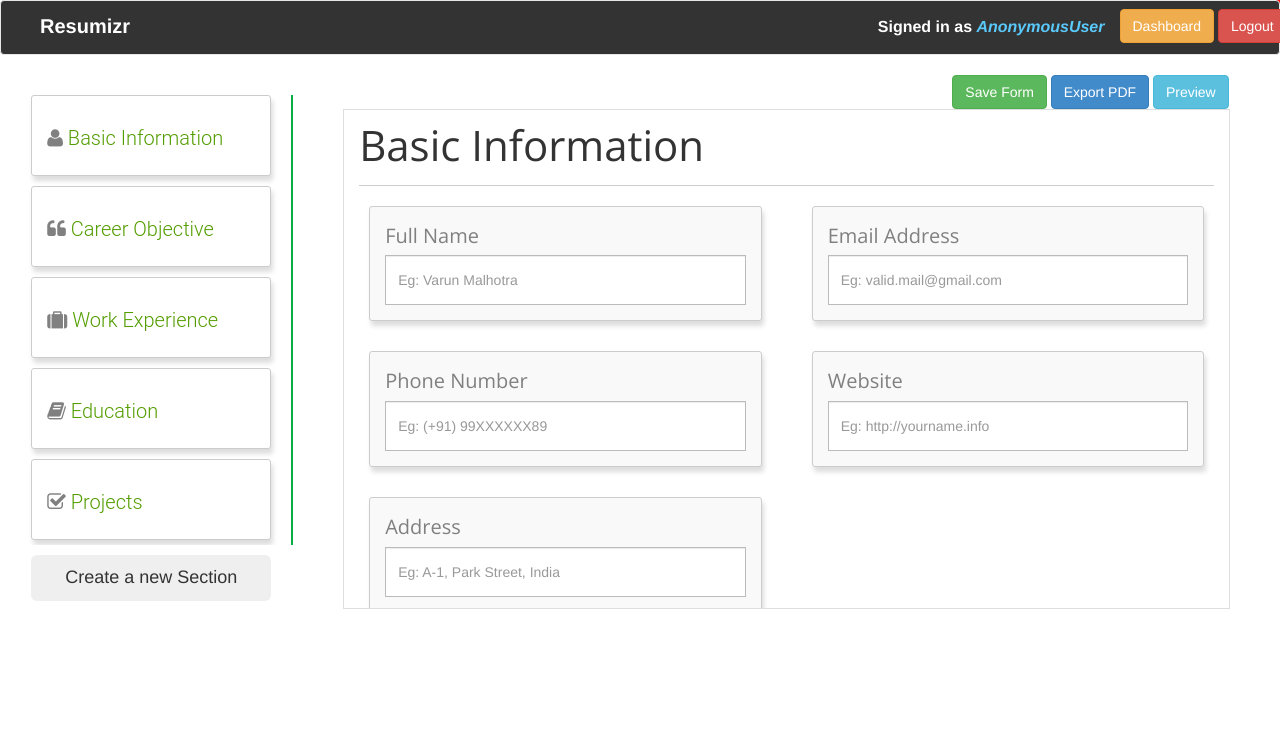
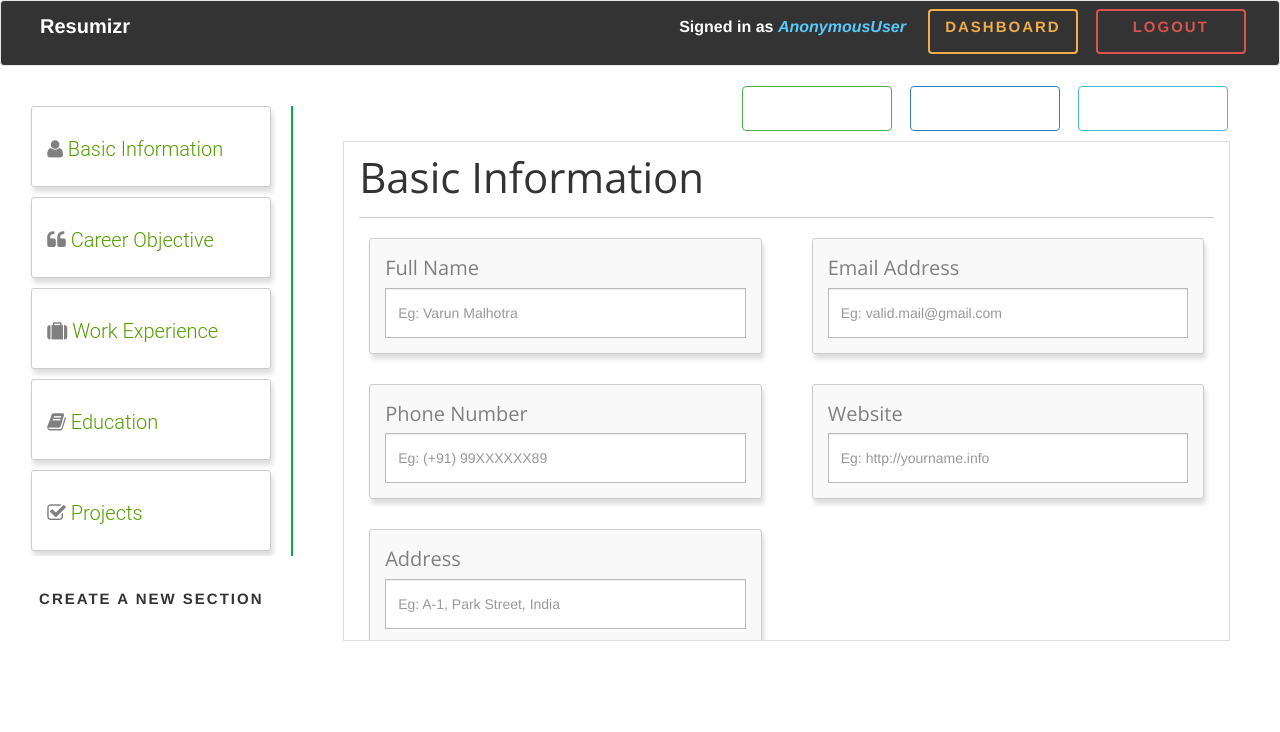
Before and after one commit to softvar/resumizr, a Django app: template templates/cv/generateform.html in a window 1280 px wide. Shown: the top 732 px of the page. Run offline with Django 3.2, Linux system fonts and the light colour scheme; the template is opened without the code that fills it, so the values that code supplies are empty; some libraries are stand-ins or nearby versions.

Commit message:
flat button instead of bootstrap btns

```diff
--- a/static/resumizr/css/resume-form.css
+++ b/static/resumizr/css/resume-form.css
@@ -5,7 +5,88 @@
 }
 
 .belowbar {
-  width: 25.6%;
+  margin-top: -10px;
+  margin-right: 45px;
+}
+
+/* Buttons */
+
+
+.flat-button, .btn {
+  display: inline-block;
+  height: 45px;
+  width: 150px;
+  margin: 10px 7px;
+  padding: 5px 5px;
+  font-weight: 700;
+  font-size: 15px;
+  letter-spacing: 2px;
+  border-radius: 4px;
+  text-transform: uppercase;
+  outline: 0;
+  overflow:hidden;
+  background: none;
+  z-index: 1;
+  cursor: pointer;
+  transition:         0.08s ease-in;
+  -o-transition:      0.08s ease-in;
+  -ms-transition:     0.08s ease-in;
+  -moz-transition:    0.08s ease-in;
+  -webkit-transition: 0.08s ease-in;
+}
+.fill-green {
+  color: whitesmoke;
+  border: 2px #5cb85c solid;
+  background: #5cb85c;
+}
+.fill-green:hover {
+  color: #5cb85c;
+  background: #fff;
+}
+.fill-darkblue {
+  color: whitesmoke;
+  background: #428bca;
+  border: 2px #428bca solid;
+}
+.fill-darkblue:hover {
+  color: #428bca;
+  background: #fff;
+}
+.fill-lightblue {
+  color: whitesmoke;
+  background: #5bc0de;
+  border: 2px #5bc0de solid;
+}
+.fill-lightblue:hover {
+  color: #5bc0de;
+  background: #fff;
+}
+.fill-orange, .btn-warning {
+  color: #f0ad4e;
+  border: 2px #f0ad4e solid;
+}
+.fill-orange:hover, .btn-warning:hover {
+  color: whitesmoke;
+  background: #f0ad4e;
+}
+.fill-red, .btn-danger {
+  color: #d9534f;
+  border: 2px #d9534f solid;
+}
+.fill-red:hover, .btn-danger:hover {
+
+  color: whitesmoke;
+  background: #d9534f;
+}
+
+.fill-gray {
+  color: whitesmoke;
+  background: rgb(191,191,191);
+  border: 2px rgb(191,191,191) solid;
+}
+.fill-gray:hover {
+  color: rgb(191,191,191);
+  background: #fff;
 }
 
 #createForm {
```
Also changed, not shown: static/dashboard/css/main.css (+34 -0 lines).
